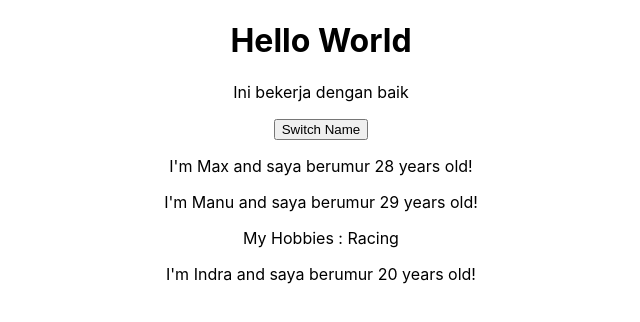
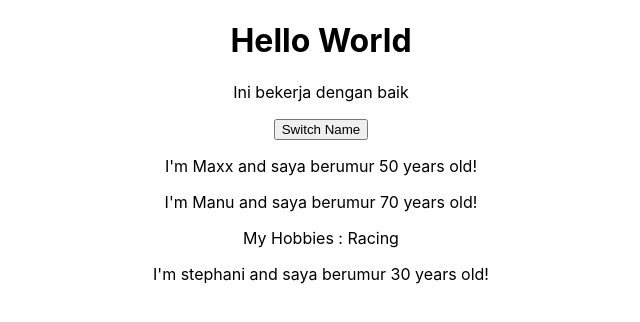
Before and after one commit to indrahad/belajarreact, a React (Create React App) app: page / in a window 1280 px wide. Shown: the top 322 px of the page, without its empty margins (319-959 px from the left). Built offline with nearby package versions, Linux system fonts and the light colour scheme.

Commit message:
membuat array dengan state

```diff
--- a/src/App.js
+++ b/src/App.js
@@ -4,6 +4,13 @@
 import Person from './Person/Person';
 
 class App extends Component {
+ state = {
+   persons: [
+   { name: 'Maxx', age: 50},
+   { name: 'Manu', age: 70},
+   { name: 'stephani', age: 30}
+   ]
+  }
 
  render() {
   return (
@@ -11,9 +18,9 @@
         <h1>Hello World</h1>
         <p>Ini bekerja dengan baik</p>
         <button>Switch Name</button>
-        <Person name="Max" age="28" />
-        <Person name="Manu" age="29">My Hobbies : Racing </Person>
-        <Person name="Indra" age="20" />
+        <Person name={this.state.persons[0].name} age={this.state.persons[0].age} />
+        <Person name={this.state.persons[1].name} age={this.state.persons[1].age}>My Hobbies : Racing </Person>
+        <Person name={this.state.persons[2].name} age={this.state.persons[2].age} />
     </div>
   );
 }
```
